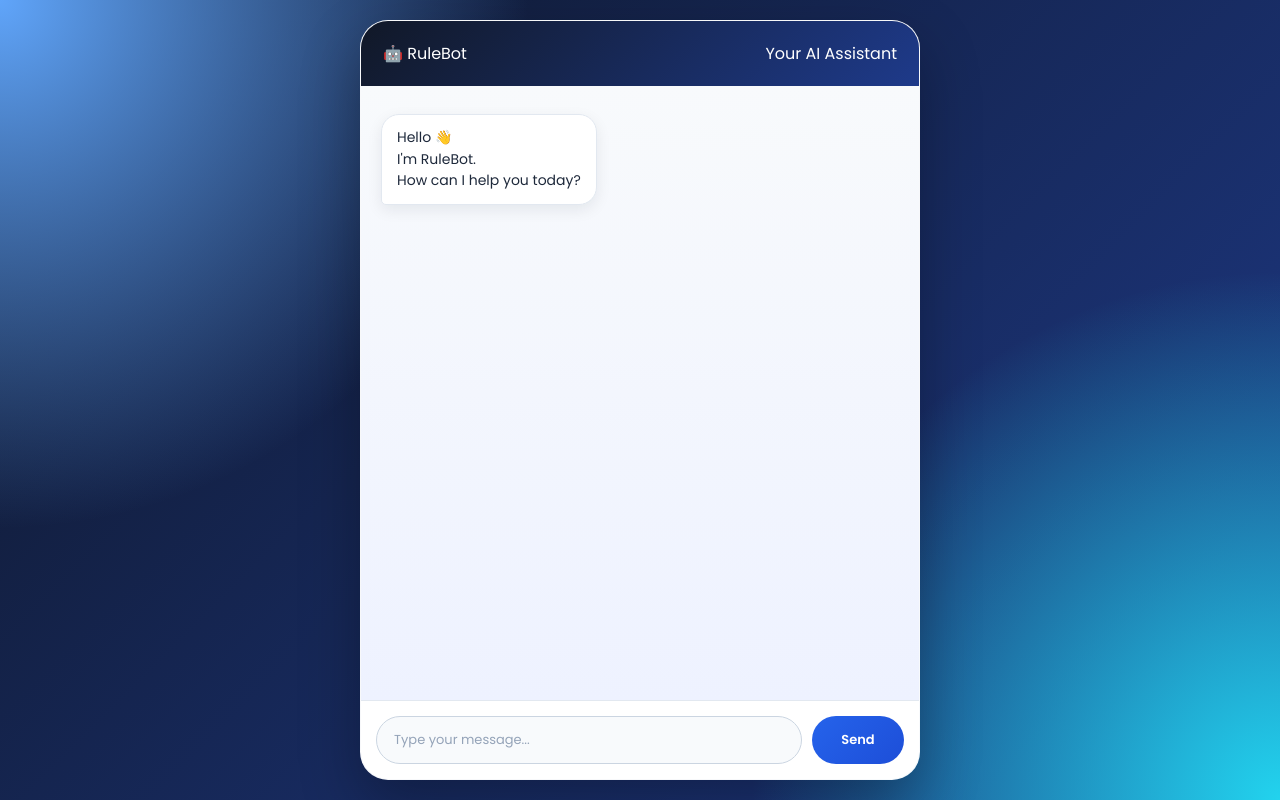
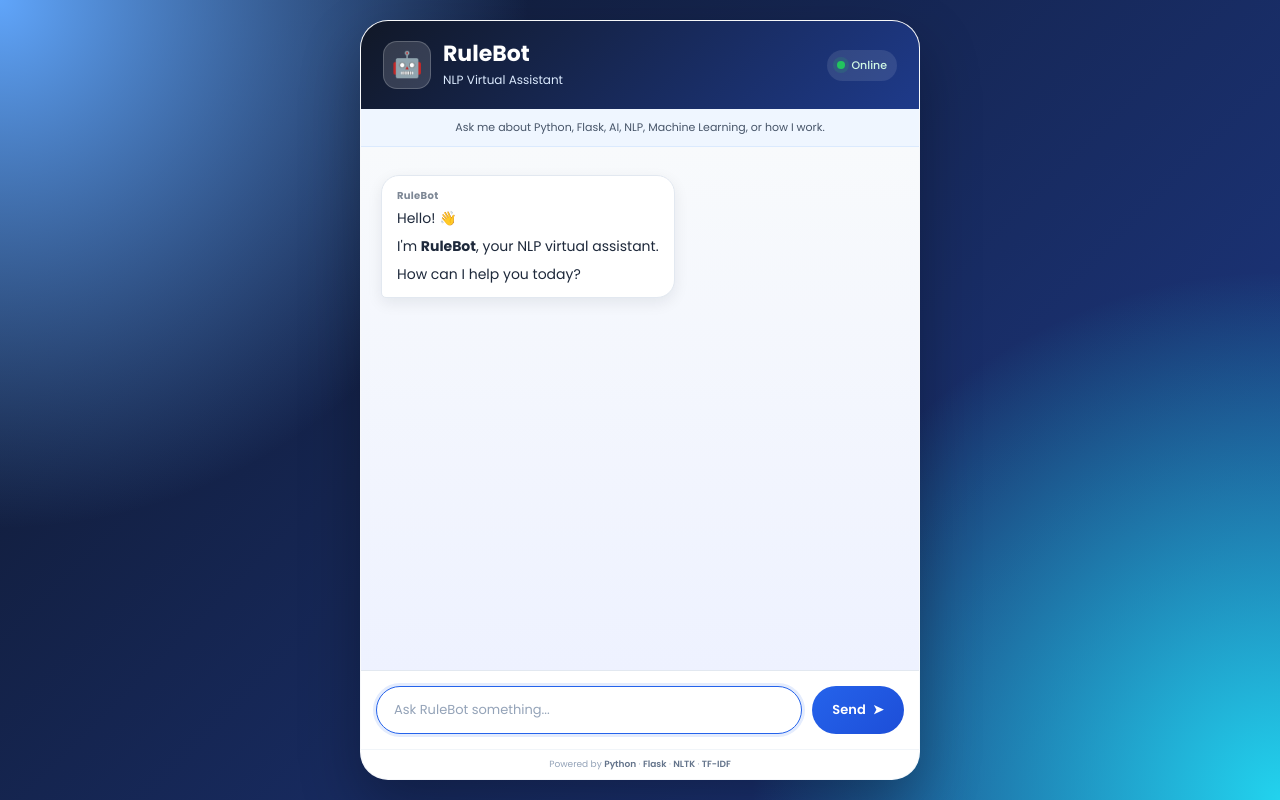
Before and after one commit to yousuf-sarfraz/Rule-Based-Chatbot, a Flask app: page / in a window 1280 px wide. Run offline with Flask 3, Linux system fonts and the light colour scheme; parts of the project's set-up code (start-up, migrations or seed data) failed here and were passed over.

Commit message:
Improve RuleBot chatbot interface and layout

```diff
--- a/templates/index.html
+++ b/templates/index.html
@@ -1,50 +1,159 @@
 <!DOCTYPE html>
 <html lang="en">
+
 <head>
 
+    <!-- =====================================================
+         BASIC META INFORMATION
+    ====================================================== -->
+
     <meta charset="UTF-8">
-<meta name="viewport" content="width=device-width, initial-scale=1.0">
 
-<title>RuleBot</title>
+    <meta name="viewport"
+          content="width=device-width, initial-scale=1.0">
 
-<link rel="stylesheet" href="{{ url_for('static', filename='style.css') }}">
+    <meta name="description"
+          content="RuleBot - A Python NLP chatbot using Flask, NLTK, TF-IDF and cosine similarity.">
 
-<link rel="preconnect" href="https://fonts.googleapis.com">
+    <meta name="author"
+          content="Yousuf Sarfraz">
 
-<link href="https://fonts.googleapis.com/css2?family=Poppins:wght@300;400;600&display=swap" rel="stylesheet">
+    <meta name="theme-color"
+          content="#111827">
+
+    <title>RuleBot | NLP Virtual Assistant</title>
+
+
+    <!-- =====================================================
+         GOOGLE FONT
+    ====================================================== -->
+
+    <link rel="preconnect"
+          href="https://fonts.googleapis.com">
+
+    <link rel="preconnect"
+          href="https://fonts.gstatic.com"
+          crossorigin>
+
+    <link href="https://fonts.googleapis.com/css2?family=Poppins:wght@300;400;500;600;700&display=swap"
+          rel="stylesheet">
+
+
+    <!-- =====================================================
+         CUSTOM CSS
+    ====================================================== -->
+
+    <link rel="stylesheet"
+          href="{{ url_for('static', filename='style.css') }}">
 
 </head>
 
+
 <body>
 
-<div class="container">
+    <!-- =====================================================
+         MAIN APPLICATION
+    ====================================================== -->
 
-<div class="chat-box">
+    <main class="container">
 
-<div class="header">
-🤖 RuleBot
-<p>Your AI Assistant</p>
+        <section class="chat-box"
+                 aria-label="RuleBot chatbot">
+
+
+            <!-- =================================================
+                 CHATBOT HEADER
+            ================================================== -->
+
+            <header class="header">
+
+                <div class="bot-profile">
+
+                    <div class="bot-icon"
+                         aria-hidden="true">
+
+                        🤖
+
                     </div>
 
-<div id="chat-area">
+                    <div class="bot-info">
 
-<div class="bot message">
-Hello 👋<br>
-I'm RuleBot.<br>
-How can I help you today?
+                        <h1>
+                            RuleBot
+                        </h1>
+
+                        <p>
+                            NLP Virtual Assistant
+                        </p>
+
                     </div>
 
                 </div>
 
-<div class="input-area">
+                <div class="bot-status"
+                     aria-label="RuleBot status">
 
-<input
-type="text"
-id="message"
-placeholder="Type your message..."
-autocomplete="off">
+                    <span class="status-dot"
+                          aria-hidden="true">
+                    </span>
 
-<button onclick="sendMessage()">Send</button>
+                    <span>
+                        Online
+                    </span>
+
+                </div>
+
+            </header>
+
+
+            <!-- =================================================
+                 CHAT INFORMATION
+            ================================================== -->
+
+            <div class="chat-info">
+
+                <p>
+                    Ask me about Python, Flask, AI, NLP,
+                    Machine Learning, or how I work.
+                </p>
+
+            </div>
+
+
+            <!-- =================================================
+                 CHAT AREA
+            ================================================== -->
+
+            <div id="chat-area"
+                 class="chat-area"
+                 aria-live="polite"
+                 aria-label="Chat messages">
+
+
+                <!-- =============================================
+                     INITIAL BOT MESSAGE
+                ============================================== -->
+
+                <div class="message bot">
+
+                    <span class="message-sender">
+                        RuleBot
+                    </span>
+
+                    <div class="message-content">
+
+                        <p>
+                            Hello! 👋
+                        </p>
+
+                        <p>
+                            I'm <strong>RuleBot</strong>, your
+                            NLP virtual assistant.
+                        </p>
+
+                        <p>
+                            How can I help you today?
+                        </p>
 
                     </div>
 
@@ -52,7 +161,98 @@ autocomplete="off">
 
             </div>
 
+
+            <!-- =================================================
+                 TYPING / STATUS AREA
+            ================================================== -->
+
+            <div id="typing-indicator"
+                 class="typing-indicator"
+                 aria-live="polite"
+                 aria-hidden="true">
+
+                <span>RuleBot is typing</span>
+
+                <span class="typing-dots">
+                    <span></span>
+                    <span></span>
+                    <span></span>
+                </span>
+
+            </div>
+
+
+            <!-- =================================================
+                 INPUT AREA
+            ================================================== -->
+
+            <form class="input-area"
+                  id="chat-form"
+                  autocomplete="off">
+
+                <label for="message"
+                       class="sr-only">
+
+                    Enter your message
+
+                </label>
+
+                <input
+                    type="text"
+                    id="message"
+                    name="message"
+                    placeholder="Ask RuleBot something..."
+                    autocomplete="off"
+                    maxlength="500"
+                    spellcheck="true"
+                    required
+                >
+
+                <button
+                    type="submit"
+                    id="send-button"
+                    aria-label="Send message">
+
+                    <span>
+                        Send
+                    </span>
+
+                    <span aria-hidden="true">
+                        ➤
+                    </span>
+
+                </button>
+
+            </form>
+
+
+            <!-- =================================================
+                 FOOTER
+            ================================================== -->
+
+            <footer class="chat-footer">
+
+                <span>
+                    Powered by
+                    <strong>Python</strong> ·
+                    <strong>Flask</strong> ·
+                    <strong>NLTK</strong> ·
+                    <strong>TF-IDF</strong>
+                </span>
+
+            </footer>
+
+        </section>
+
+    </main>
+
+
+    <!-- =====================================================
+         JAVASCRIPT
+    ====================================================== -->
+
     <script src="{{ url_for('static', filename='script.js') }}"></script>
 
 </body>
+
 </html>
```
Lines whose indentation alone changed are shown as unchanged.
